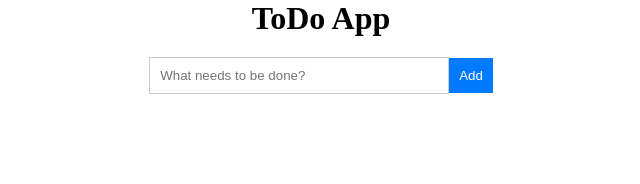
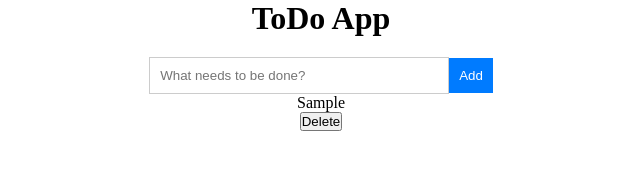
Before and after one commit to EugeneZanevskij/todo-app, a React (Create React App) app: page / in a window 1280 px wide. Both pictures are taken after typing "Sample" into the empty fields and a click on the button "Add". Shown: the top 184 px of the page, without its empty margins (319-959 px from the left). Built offline with nearby package versions, Linux system fonts and the light colour scheme.

Commit message:
feat: add basic todos list

```diff
--- a/src/App.js
+++ b/src/App.js
@@ -11,10 +11,21 @@
       setTodo("");
     }
   }
+  function deleteTodo(chosen) {
+    setTodos(todos.filter(todo => todo !== chosen));
+  }
   return (
     <div className="App">
       <h1>ToDo App</h1>
       <TodoInput todo={todo} setTodo={setTodo} addTodo={addTodo} />
+      <ul className='todo-list'>
+        {todos.map((todo, index) => (
+          <div className='todo-item'>
+            <li key={index}>{todo}</li>
+            <button onClick={()=>deleteTodo(todo)}>Delete</button>
+          </div>
+          ))}
+      </ul>
     </div>
   );
 }
```
